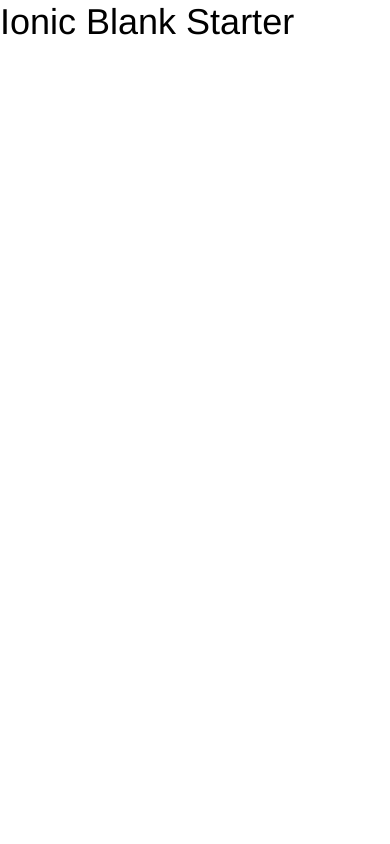
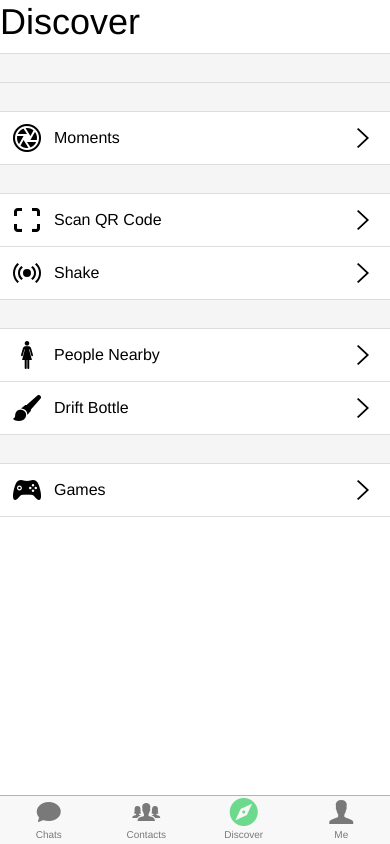
Before and after one commit to hongbojing/day67, a website: page likeWeChatApp/www/index.html in a window 390 px wide. Drawn offline with Linux system fonts and the light colour scheme; some packages are replaced by stand-ins of ours; files that its build step writes are made by us from their sources; files whose address does not match are found by name.

Commit message:
make the view of section 3 in wechat

```diff
--- a/likeWeChatApp/www/index.html
+++ b/likeWeChatApp/www/index.html
@@ -7,10 +7,10 @@
 
     <link href="lib/ionic/css/ionic.css" rel="stylesheet">
     <link href="css/style.css" rel="stylesheet">
-
+    <link rel="stylesheet" href="https://maxcdn.bootstrapcdn.com/font-awesome/4.4.0/css/font-awesome.min.css">
     <!-- IF using Sass (run gulp sass first), then uncomment below and remove the CSS includes above
-    <link href="css/ionic.app.css" rel="stylesheet">
-    -->
+<link href="css/ionic.app.css" rel="stylesheet">
+-->
 
     <!-- ionic/angularjs js -->
     <script src="lib/ionic/js/ionic.bundle.js"></script>
@@ -23,12 +23,80 @@
   </head>
   <body ng-app="starter">
 
-    <ion-pane>
-      <ion-header-bar class="bar-stable">
-        <h1 class="title">Ionic Blank Starter</h1>
+    <ion-pane ng-controller="listController as listCtrl">
+      <ion-header-bar class="bar-dark">
+        <h1 class="title">Discover</h1>
       </ion-header-bar>
-      <ion-content>
+      <ion-content class="padding-top">
+        <div class="list">
+          <div class="item item-divider">
+          </div>
+          <div class="item item-divider">
+          </div>
+
+          <a class="item item-icon-left item-icon-right" href="#">
+            <i class="icon ion-aperture"></i>
+            Moments
+            <i class="icon ion-ios-arrow-right"></i>
+          </a>
+          <div class="item item-divider">
+          </div>
+
+          <a class="item item-icon-left item-icon-right" href="#">
+            <i class="icon ion-qr-scanner"></i>
+            Scan QR Code
+            <i class="icon ion-ios-arrow-right"></i>
+          </a>
+
+          <a class="item item-icon-left item-icon-right" href="#">
+            <i class="icon ion-radio-waves"></i>
+            Shake
+            <i class="icon ion-ios-arrow-right"></i>
+          </a>
+
+          <div class="item item-divider">
+          </div>
+
+          <a class="item item-icon-left item-icon-right" href="#">
+            <i class="icon ion-woman"></i>
+            People Nearby
+            <i class="icon ion-ios-arrow-right"></i>
+          </a>
+          <a class="item item-icon-left item-icon-right" href="#">
+            <i class="icon ion-paintbrush"></i>
+            Drift Bottle
+            <i class="icon ion-ios-arrow-right"></i>
+          </a>
+
+          <div class="item item-divider">
+          </div>
+
+          <a class="item item-icon-left item-icon-right" href="#">
+            <i class="icon ion-ios-game-controller-b"></i>
+            Games
+            <i class="icon ion-ios-arrow-right"></i>
+          </a>
+        </div>
+
       </ion-content>
+      <div class="tabs tabs-icon-top">
+        <a class="tab-item">
+          <i class="icon ion-ios-chatbubble"></i>
+          Chats
+        </a>
+        <a class="tab-item">
+          <i class="icon ion-ios-people"></i>
+          Contacts
+        </a>
+        <a class="tab-item">
+          <i class="icon ion-android-compass balanced"></i>
+          Discover
+        </a>
+        <a class="tab-item">
+          <i class="icon ion-person"></i>
+          Me
+        </a>
+      </div>
     </ion-pane>
   </body>
 </html>
```
